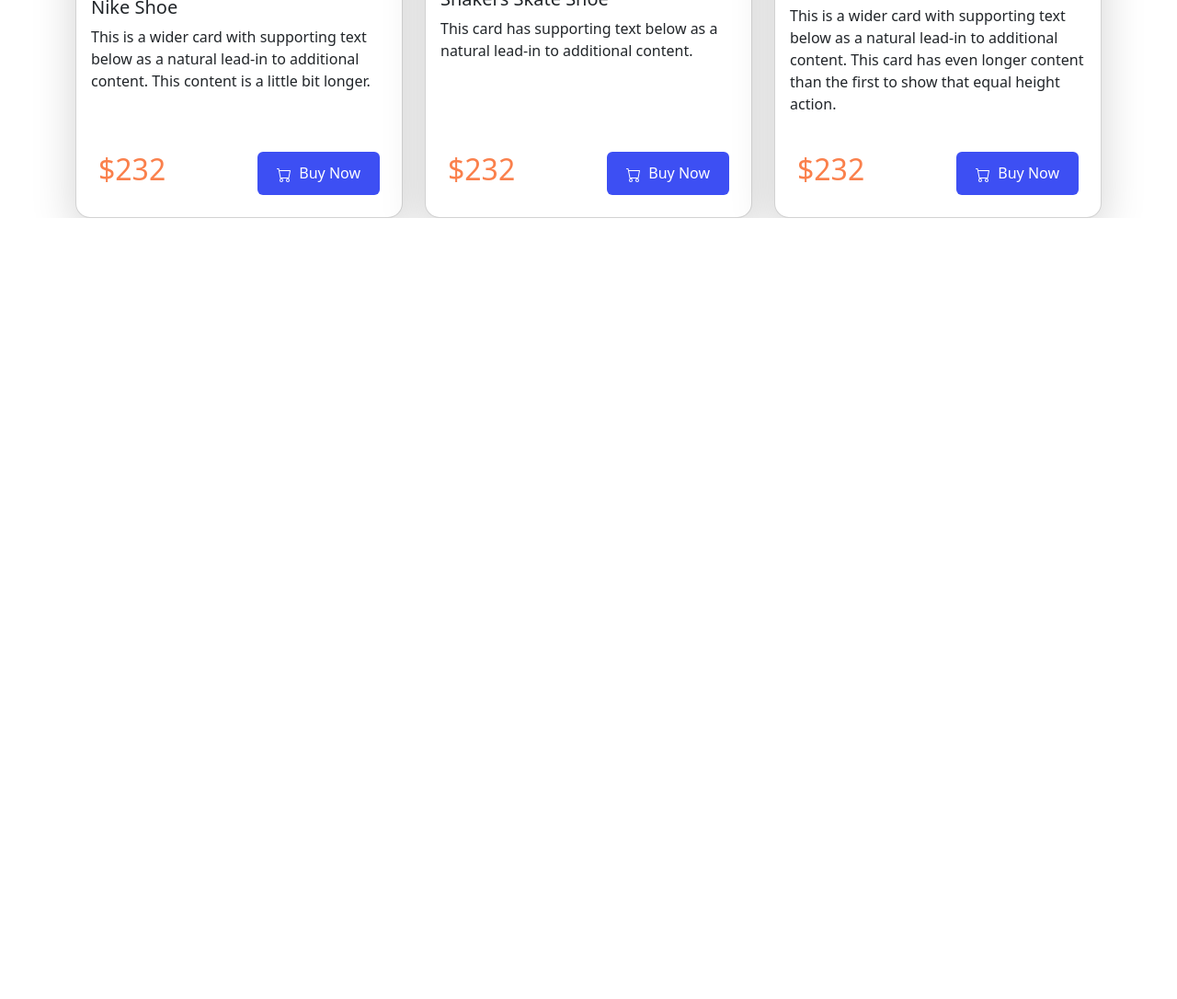
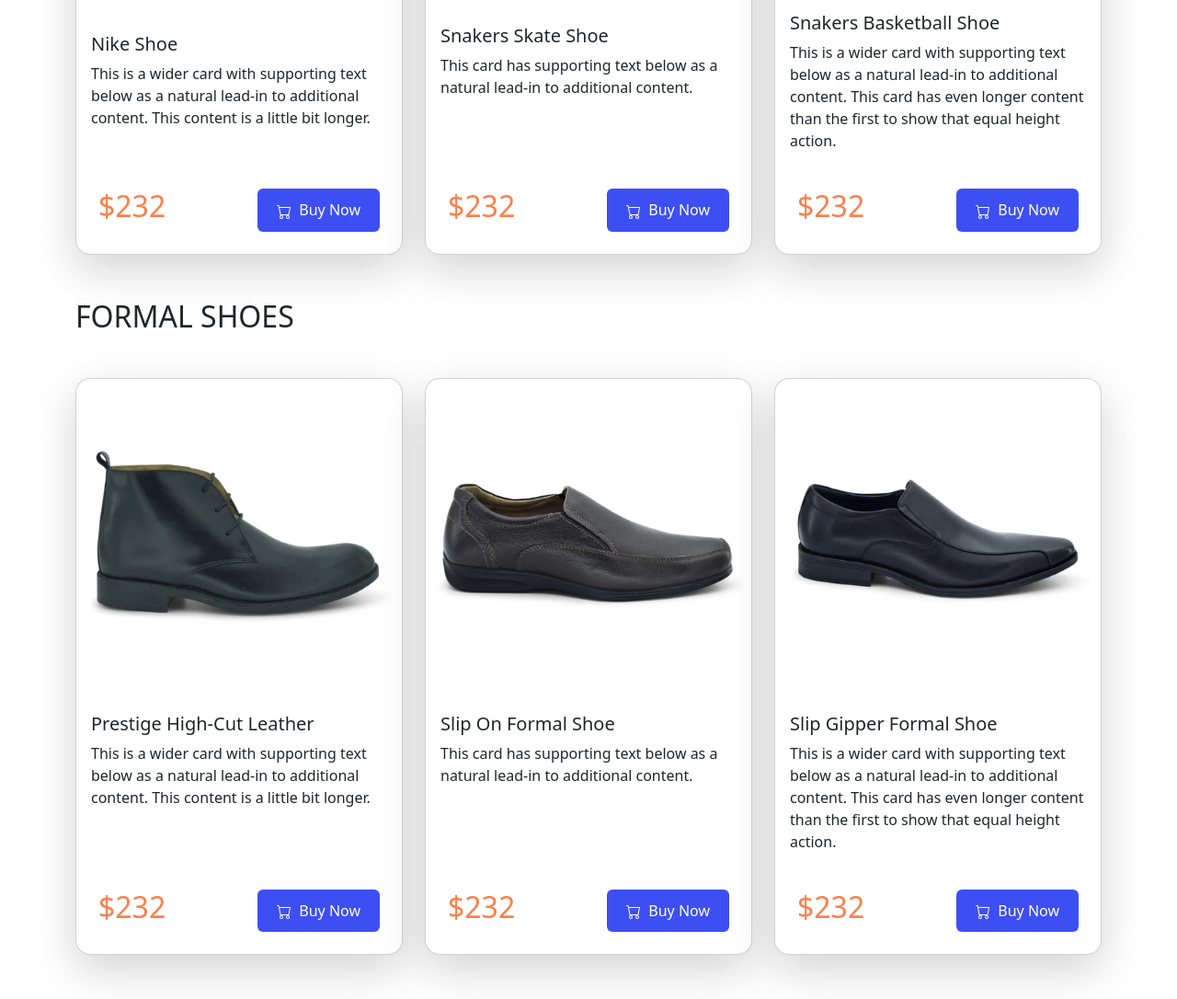
Before and after one commit to shahriarhacks/LiLi-Penguin, a plain HTML site: page index.html in a window 1280 px wide. Shown: the part 1092-2178 px from the top of the page at 92% size. Before the commit the page ends 1329 px from the top, so only its background shows below. Drawn offline with nearby package versions, Linux system fonts and the light colour scheme.

Commit message:
main Section Last

```diff
--- a/index.html
+++ b/index.html
@@ -119,10 +119,10 @@
             </div>
         </section>
     </header>
-    <main class="container mt-5">
+    <main class="container my-5">
         <!-- Casule Shoes section -->
-        <section class="mt-5">
-            <h2>Casual Shoes </h2>
+        <section id="products" class="my-5">
+            <h2 class="text-uppercase my-5">Casual Shoes </h2>
             <div class="row row-cols-1 row-cols-md-2 row-cols-lg-3 g-4">
                 <div class="col">
                     <div class="card rounded-4 shadow-lg h-100">
@@ -198,6 +198,80 @@
             </div>
         </section>
         <!-- Casule Shoes Section End -->
+        <!-- Formal Shoes -->
+        <section class="my-5">
+            <h2 class="text-uppercase my-5">Formal Shoes</h2>
+
+            <div class="row row-cols-1 row-cols-md-2 row-cols-lg-3 g-4">
+                <div class="col">
+                    <div class="card h-100 shadow-lg rounded-4">
+                        <img src="./images/formal-img-1.png" class="card-img-top" alt="...">
+                        <div class="card-body">
+                            <h5 class="card-title">Prestige High-Cut Leather </h5>
+                            <p class="card-text">This is a wider card with supporting text below as a natural lead-in to
+                                additional content. This content is a little bit longer.</p>
+                        </div>
+                        <div class="d-flex justify-content-between p-4">
+                            <h2 class="amount-color">$232</h2>
+                            <a href="#" class="btn button-buy-now">
+                                <svg xmlns="http://www.w3.org/2000/svg" width="16" height="16" fill="currentColor"
+                                    class="bi bi-cart me-1" viewBox="0 0 16 16">
+                                    <path
+                                        d="M0 1.5A.5.5 0 0 1 .5 1H2a.5.5 0 0 1 .485.379L2.89 3H14.5a.5.5 0 0 1 .491.592l-1.5 8A.5.5 0 0 1 13 12H4a.5.5 0 0 1-.491-.408L2.01 3.607 1.61 2H.5a.5.5 0 0 1-.5-.5zM3.102 4l1.313 7h8.17l1.313-7H3.102zM5 12a2 2 0 1 0 0 4 2 2 0 0 0 0-4zm7 0a2 2 0 1 0 0 4 2 2 0 0 0 0-4zm-7 1a1 1 0 1 1 0 2 1 1 0 0 1 0-2zm7 0a1 1 0 1 1 0 2 1 1 0 0 1 0-2z" />
+                                </svg>
+                                Buy Now
+                            </a>
+                        </div>
+                    </div>
+                </div>
+                <div class="col">
+                    <div class="card h-100 shadow-lg rounded-4">
+                        <img src="./images/formal-img-2.png" class="card-img-top" alt="...">
+                        <div class="card-body">
+                            <h5 class="card-title">Slip On Formal Shoe</h5>
+                            <p class="card-text">This card has supporting text below as a natural lead-in to additional
+                                content.</p>
+                        </div>
+                        <div class="d-flex justify-content-between p-4">
+                            <h2 class="amount-color">$232</h2>
+                            <a href="#" class="btn button-buy-now">
+                                <svg xmlns="http://www.w3.org/2000/svg" width="16" height="16" fill="currentColor"
+                                    class="bi bi-cart me-1" viewBox="0 0 16 16">
+                                    <path
+                                        d="M0 1.5A.5.5 0 0 1 .5 1H2a.5.5 0 0 1 .485.379L2.89 3H14.5a.5.5 0 0 1 .491.592l-1.5 8A.5.5 0 0 1 13 12H4a.5.5 0 0 1-.491-.408L2.01 3.607 1.61 2H.5a.5.5 0 0 1-.5-.5zM3.102 4l1.313 7h8.17l1.313-7H3.102zM5 12a2 2 0 1 0 0 4 2 2 0 0 0 0-4zm7 0a2 2 0 1 0 0 4 2 2 0 0 0 0-4zm-7 1a1 1 0 1 1 0 2 1 1 0 0 1 0-2zm7 0a1 1 0 1 1 0 2 1 1 0 0 1 0-2z" />
+                                </svg>
+                                Buy Now
+                            </a>
+                        </div>
+                    </div>
+                </div>
+                <div class="col">
+                    <div class="card h-100 shadow-lg rounded-4">
+                        <img src="./images/formal-img-3.png" class="card-img-top" alt="...">
+                        <div class="card-body">
+                            <h5 class="card-title">Slip Gipper Formal Shoe</h5>
+                            <p class="card-text">This is a wider card with supporting text below as a natural lead-in to
+                                additional content. This card has even longer content than the first to show that equal
+                                height action.</p>
+                        </div>
+                        <div class="d-flex justify-content-between p-4">
+                            <h2 class="amount-color">$232</h2>
+                            <a href="#" class="btn button-buy-now">
+                                <svg xmlns="http://www.w3.org/2000/svg" width="16" height="16" fill="currentColor"
+                                    class="bi bi-cart me-1" viewBox="0 0 16 16">
+                                    <path
+                                        d="M0 1.5A.5.5 0 0 1 .5 1H2a.5.5 0 0 1 .485.379L2.89 3H14.5a.5.5 0 0 1 .491.592l-1.5 8A.5.5 0 0 1 13 12H4a.5.5 0 0 1-.491-.408L2.01 3.607 1.61 2H.5a.5.5 0 0 1-.5-.5zM3.102 4l1.313 7h8.17l1.313-7H3.102zM5 12a2 2 0 1 0 0 4 2 2 0 0 0 0-4zm7 0a2 2 0 1 0 0 4 2 2 0 0 0 0-4zm-7 1a1 1 0 1 1 0 2 1 1 0 0 1 0-2zm7 0a1 1 0 1 1 0 2 1 1 0 0 1 0-2z" />
+                                </svg>
+                                Buy Now
+                            </a>
+                        </div>
+                    </div>
+                </div>
+            </div>
+
+        </section>
+        <!-- Formal Shoes End -->
+
     </main>
 
 
--- a/style.css
+++ b/style.css
@@ -13,7 +13,7 @@
 }
 
 .button-buy-now:hover {
-    background-image: linear-gradient(#280074, #15ccff);
+    background-image: linear-gradient(#280074, #49fff0);
     color: #fceae8;
 }
 
```
